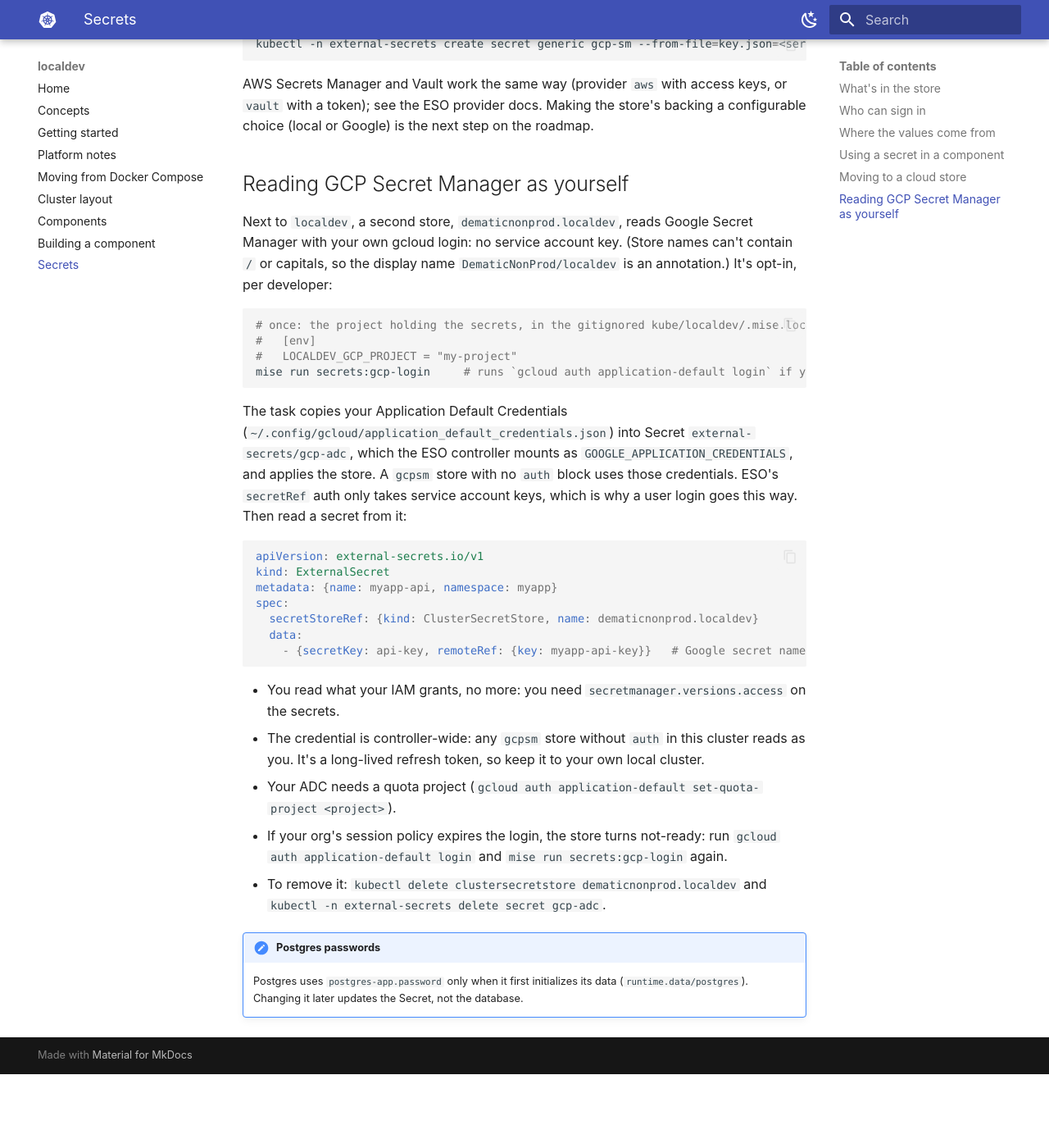
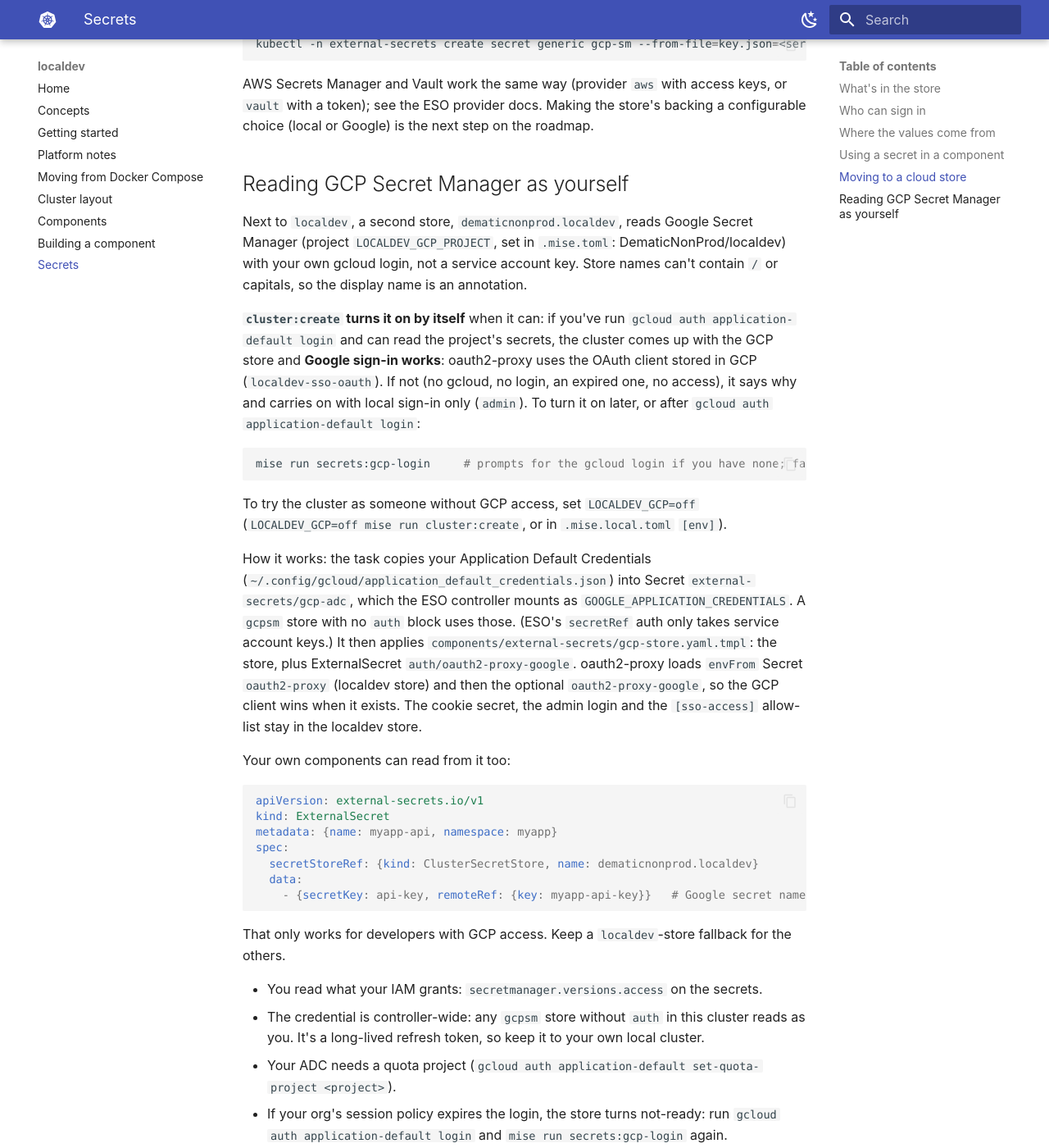
Before and after one commit to bemowski/localdev, an MkDocs documentation site: the page built from localdev/docs/content/secrets.md, in a window 1280 px wide and 1400 px high, scrolled down 4577 px. Shown: the whole window at 82% size. Built offline with MkDocs 1.6.1 and Material for MkDocs 9.7.7, drawn with Linux system fonts in a browser that asks for light colours; before the commit the page ends 5887 px from its top, so only the background shows below that.

Commit message:
optional gcp/sso auth

````diff
--- a/localdev/docs/content/secrets.md
+++ b/localdev/docs/content/secrets.md
@@ -177,22 +177,33 @@
 
 ## Reading GCP Secret Manager as yourself
 
-Next to `localdev`, a second store, `dematicnonprod.localdev`, reads Google Secret Manager with your
-own gcloud login: no service account key. (Store names can't contain `/` or capitals, so the display
-name `DematicNonProd/localdev` is an annotation.) It's opt-in, per developer:
+Next to `localdev`, a second store, `dematicnonprod.localdev`, reads Google Secret Manager (project
+`LOCALDEV_GCP_PROJECT`, set in `.mise.toml`: DematicNonProd/localdev) with your own gcloud login, not a
+service account key. Store names can't contain `/` or capitals, so the display name is an annotation.
+
+**`cluster:create` turns it on by itself** when it can: if you've run
+`gcloud auth application-default login` and can read the project's secrets, the cluster comes up with
+the GCP store and **Google sign-in works**: oauth2-proxy uses the OAuth client stored in GCP
+(`localdev-sso-oauth`). If not (no gcloud, no login, an expired one, no access), it says why and carries
+on with local sign-in only (`admin`). To turn it on later, or after `gcloud auth application-default login`:
 
 ```bash
-# once: the project holding the secrets, in the gitignored kube/localdev/.mise.local.toml
-#   [env]
-#   LOCALDEV_GCP_PROJECT = "my-project"
-mise run secrets:gcp-login     # runs `gcloud auth application-default login` if you have no ADC yet
+mise run secrets:gcp-login     # prompts for the gcloud login if you have none; fails loudly
 ```
 
-The task copies your Application Default Credentials
+To try the cluster as someone without GCP access, set `LOCALDEV_GCP=off`
+(`LOCALDEV_GCP=off mise run cluster:create`, or in `.mise.local.toml` `[env]`).
+
+How it works: the task copies your Application Default Credentials
 (`~/.config/gcloud/application_default_credentials.json`) into Secret `external-secrets/gcp-adc`, which
-the ESO controller mounts as `GOOGLE_APPLICATION_CREDENTIALS`, and applies the store. A `gcpsm` store
-with no `auth` block uses those credentials. ESO's `secretRef` auth only takes service account keys,
-which is why a user login goes this way. Then read a secret from it:
+the ESO controller mounts as `GOOGLE_APPLICATION_CREDENTIALS`. A `gcpsm` store with no `auth` block uses
+those. (ESO's `secretRef` auth only takes service account keys.) It then applies
+`components/external-secrets/gcp-store.yaml.tmpl`: the store, plus ExternalSecret
+`auth/oauth2-proxy-google`. oauth2-proxy loads `envFrom` Secret `oauth2-proxy` (localdev store) and then
+the optional `oauth2-proxy-google`, so the GCP client wins when it exists. The cookie secret, the admin
+login and the `[sso-access]` allow-list stay in the localdev store.
+
+Your own components can read from it too:
 
 ```yaml
 apiVersion: external-secrets.io/v1
@@ -204,14 +215,14 @@
     - {secretKey: api-key, remoteRef: {key: myapp-api-key}}   # Google secret name (latest version)
 ```
 
-- You read what your IAM grants, no more: you need `secretmanager.versions.access` on the secrets.
+That only works for developers with GCP access. Keep a `localdev`-store fallback for the others.
+
+- You read what your IAM grants: `secretmanager.versions.access` on the secrets.
 - The credential is controller-wide: any `gcpsm` store without `auth` in this cluster reads as you.
   It's a long-lived refresh token, so keep it to your own local cluster.
 - Your ADC needs a quota project (`gcloud auth application-default set-quota-project <project>`).
 - If your org's session policy expires the login, the store turns not-ready: run
   `gcloud auth application-default login` and `mise run secrets:gcp-login` again.
-- To remove it: `kubectl delete clustersecretstore dematicnonprod.localdev` and
-  `kubectl -n external-secrets delete secret gcp-adc`.
 
 !!! note "Postgres passwords"
     Postgres uses `postgres-app.password` only when it first initializes its data
````
Also changed, not shown: localdev/readme.md, 4 other files.
